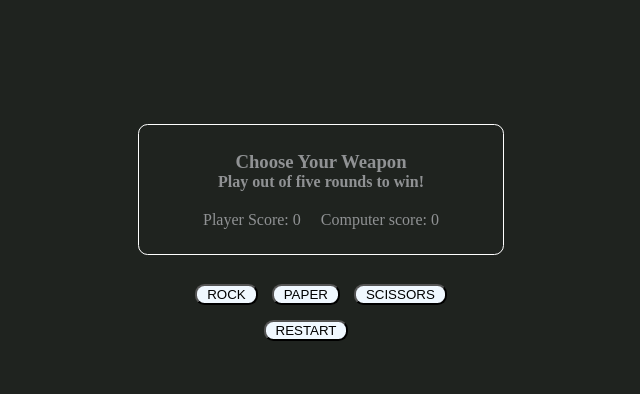
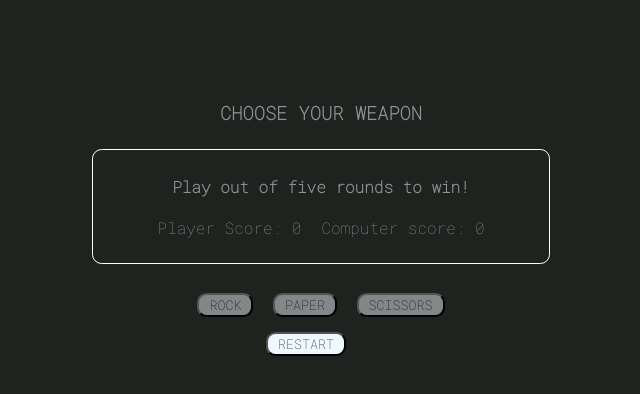
Before and after one commit to JS-Law/Rock-Paper-Scissors, a plain HTML site: page index.html in a window 1280 px wide. Shown: the whole page, without its empty margins (319-959 px from the left). Drawn offline with Linux system fonts and the light colour scheme.

Commit message:
Add new font and move scorePlay up one element

```diff
--- a/index.html
+++ b/index.html
@@ -5,6 +5,9 @@
     <meta name="viewport" content="width=device-width, initial-scale=1.0">
     <title>Rock Paper Scissors</title>
     <link rel="stylesheet" href="styles.css">
+    <link rel="preconnect" href="https://fonts.googleapis.com">
+    <link rel="preconnect" href="https://fonts.gstatic.com" crossorigin>
+    <link href="https://fonts.googleapis.com/css2?family=Plus+Jakarta+Sans:ital,wght@0,200;0,300;0,400;0,500;0,600;0,700;0,800;1,200;1,300;1,400;1,500;1,600;1,700;1,800&family=Roboto+Mono:wght@100&display=swap" rel="stylesheet">
     <script src="app.js" defer></script>
 </head>
 <body>
@@ -12,8 +15,8 @@
 
     </div>
     <div class="container">
+        <h3 id="scoreInfo">CHOOSE YOUR WEAPON</h3>
         <div class="scoreboard">
-            <h3 id="scoreInfo">Choose Your Weapon</h3>
             <h4 id="scorePlay">Play out of five rounds to win!</h4>
             <div class="scoreContainer">
                 <div class="scoreBox">
--- a/styles.css
+++ b/styles.css
@@ -2,6 +2,8 @@
     box-sizing: border-box;
     background-color: rgb(31, 35, 31);
     margin: 0;
+    font-family: 'Plus Jakarta Sans', sans-serif;
+    font-family: 'Roboto Mono', monospace;
 }
 .header{
     text-align: center;
@@ -13,6 +15,7 @@
     justify-content: center;
     flex-direction: column;
     align-items: center;
+    color: rgb(144, 146, 148);
 }
 .scoreboard{
     color: rgb(144, 146, 148);
@@ -36,7 +39,7 @@
 .btnSquare{
     margin: 5px;
     border-radius: .6rem;
-    background-color: aliceblue;
+    background-color: rgba(240, 248, 255, 0.474);
     padding-right: 10px;
     padding-left: 10px;
 }
```
